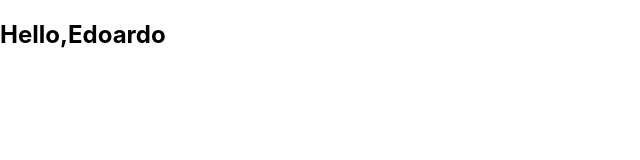
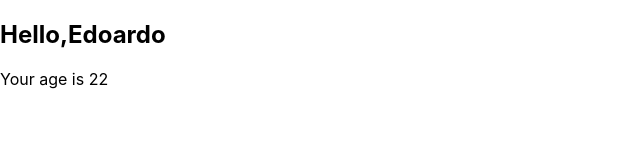
Before and after one commit to Edoardo-Longo/Esercizi-React, a React (Create React App) app in the folder my-app/: page / in a window 1280 px wide. Shown: the top 160 px of the page, without its empty margins (0-640 px from the left). Built offline with nearby package versions, Linux system fonts and the light colour scheme.

Commit message:
Conditional Rendering 5

```diff
--- a/my-app/src/Age.js
+++ b/my-app/src/Age.js
@@ -1,11 +1,16 @@
-import React from 'react'
+import React from "react";
 
-class Age extends React.Component{
-    render(){
-        return(
-            <p>Your age is {this.props.age}</p>
-        )
-    }
+class Age extends React.Component {
+  render() {
+    return (
+      <div>
+        {this.props.age > 18
+            ? <p>Your age is {this.props.age}</p>
+            : <p>You are very young!</p>
+        }
+      </div>
+    );
+  }
 }
 
-export default Age
+export default Age;
--- a/my-app/src/Welcome.js
+++ b/my-app/src/Welcome.js
@@ -6,7 +6,7 @@
     return (
       <div>
         <h2>Hello,{this.props.name}</h2>
-        {(this.props.age > 18 && this.props.age < 65) && this.props.name === 'John' && <Age age={this.props.age} />}
+        <Age age={this.props.age} />
       </div>
     );
   }
```
